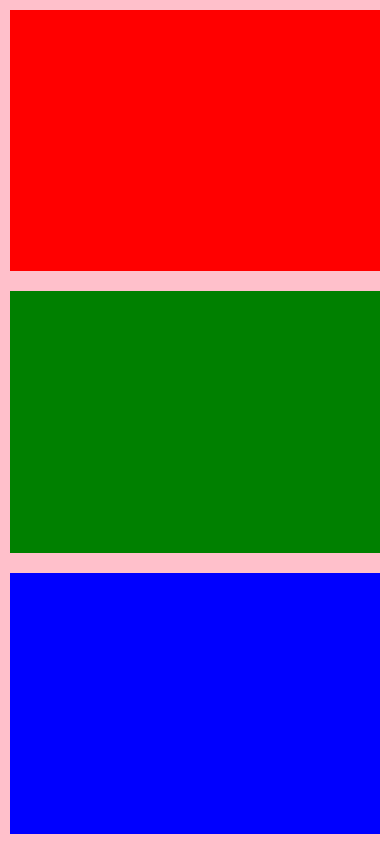
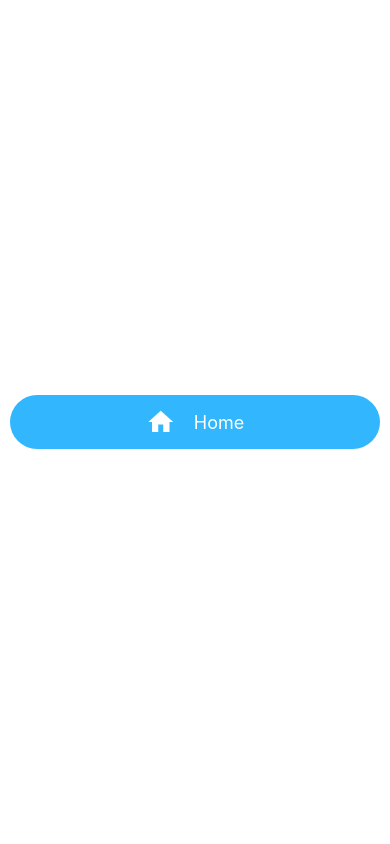
Before and after one commit to vish448/MyReactProject, a React Native app: screen / in a window 390 px wide. Built offline with nearby package versions, Linux system fonts and the light colour scheme.

Commit message:
Creating button component

```diff
--- a/App.js
+++ b/App.js
@@ -7,68 +7,39 @@
  */
 
 import React, {Component} from 'react';
-import {Platform, StyleSheet, Text, View} from 'react-native';
+import {Platform, StyleSheet, TouchableHighlight, Text, View} from 'react-native';
+import Icon from 'react-native-vector-icons/MaterialIcons'; //Adding MaterialIcons
 
-const instructions = Platform.select({
-  ios: 'Press Cmd+R to reload,\n' + 'Cmd+D or shake for dev menu',
-  android:
-    'Double tap R on your keyboard to reload,\n' +
-    'Shake or press menu button for dev menu',
-});
-
-type Props = {};
 export default class App extends Component<Props> {
-  constructor(){
-    super();
-    console.log("constructor called");
-  };
-  state = {
-    greeting: "Hello World!"
-  }
-  updateGreeting = () => {
-    this.setState ({
-      greeting: "New Greeting"
-    })
-  }
+ onPress = () =>{
+   alert('Button Pressed')
+ };
   render() {
     return (
       <View style={styles.container}>
-        <View style={[styles.box,{backgroundColor: 'red'}]}/>
-        <View style={[styles.box,{backgroundColor: 'green'}]}/>
-        <View style={[styles.box,{backgroundColor: 'blue'}]}/>
+        <TouchableHighlight
+          underlayColor='rgba(50,185,255,.8)'
+          onPress={this.onPress}
+          style={styles.button}>
+          <View style={styles.textContainer}>
+           <Icon name="home" size={30} color="#FFF" />
+            <Text style={styles.text}>Home</Text>
+          </View>
+        </TouchableHighlight>
       </View>
     );
   }
 }
 
-//// TODO: Todo test
-
 const styles = StyleSheet.create({
   container: {
-    flex: 1,
-    //justifyContent: 'center',
-    //alignItems: 'center',
-    backgroundColor: 'pink',
-    //flexDirection:'row',//Available option column // Setting up flex direction. By default it's column. Setting up the Flex axis to Y
-    //justifyContent :'stretch', // Justify contents on Primary axis
-    //alignItems:'center', //Justify contents on Secondary Axis
+      flex: 1,
+      justifyContent:'center',
+      //alignItems: 'center'
+    },
+  button:{margin: 10, backgroundColor: 'rgba(50,183,255,1)', borderRadius: 30,padding: 12},
+  textContainer:{ justifyContent: 'center',alignItems:'center', flexDirection:'row'},
+  text: {marginLeft: 18, color: '#FFF', fontSize: 18},
 
-  },
-  welcome: {
-    fontSize: 20,
-    textAlign: 'center',
-    margin: 10,
-  },
-  instructions: {
-    textAlign: 'center',
-    color: '#333333',
-    marginBottom: 5,
-  },
-  box:{
-    //height: 100,
-    //width: 100,
-    //backgroundColor: 'green',
-    margin:10,
-    flex:1
-  },
+
 });
--- a/package.json
+++ b/package.json
@@ -8,7 +8,8 @@
   },
   "dependencies": {
     "react": "16.4.1",
-    "react-native": "0.56.0"
+    "react-native": "0.56.0",
+    "react-native-vector-icons": "^5.0.0"
   },
   "devDependencies": {
     "babel-jest": "23.4.2",
```
Also changed, not shown: 20 other files (tests, documents, lock files or other folders).
